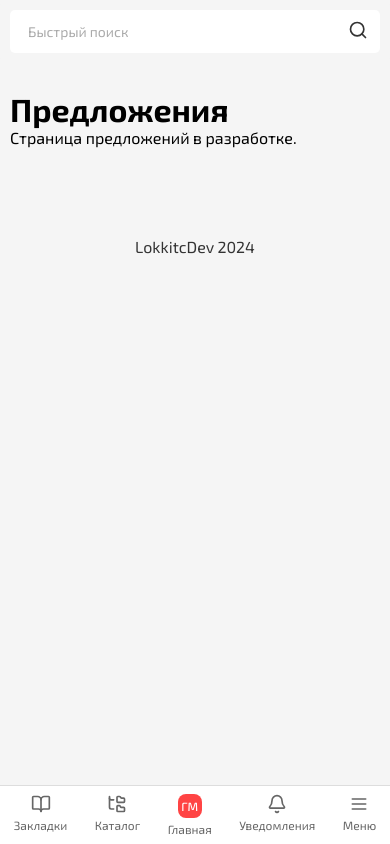
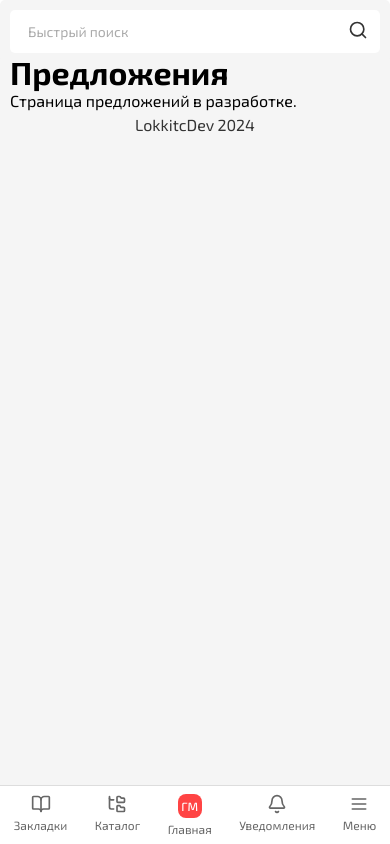
Before and after one commit to lokkitc/lokkitc-dev, a React (Vite) app in the folder client/: page /offers in a window 390 px wide. Built offline with nearby package versions, Linux system fonts and the light colour scheme.

Commit message:
Update Base.css to enhance spacing and border-radius variables for improved layout consistency. Adjust header and button styles for better responsiveness, including padding and dimensions. Refactor mobile navigation styles for optimized display on smaller screens.

```diff
--- a/client/src/components/Base.css
+++ b/client/src/components/Base.css
@@ -9,6 +9,16 @@
   --color-text-muted-light: #999999;
   --color-border-primary-light: #dddddd;
   --color-border-secondary-light: #eeeeee;
+  --spacing-xs: 0.3125rem; /* 5px */
+  --spacing-sm: 0.625rem;  /* 10px */
+  --spacing-md: 0.9375rem; /* 15px */
+  --spacing-lg: 1.25rem;   /* 20px */
+  --spacing-xl: 6.25rem;   /* 100px */
+  --spacing-2xl: 12.5rem;  /* 200px */
+  --spacing-3xl: 18.75rem; /* 300px */
+  --spacing-4xl: 25rem;    /* 400px */
+  --border-radius: 0.5rem; /* 8px */
+  --border-radius-sm: 0.25rem; /* 4px */
 }
 
 :root[data-theme="dark"] {
@@ -46,21 +56,8 @@
   --font-weight-normal: 400;
   --font-weight-bold: 700;
 
-  /* Отступы */
-  --spacing-xs: 5px;
-  --spacing-sm: 10px;
-  --spacing-md: 15px;
-  --spacing-lg: 20px;
-  --spacing-xl: 100px;
-  --spacing-2xl: 200px;
-  --spacing-3xl: 300px;
-  --spacing-4xl: 400px;
-
   /* Шрифты */
   --font-family-primary: "Exo 2", sans-serif;
-
-  --border-radius: 8px;
-  --border-radius-sm: 4px;
 }
 
 * {
@@ -74,6 +71,7 @@ body {
 }
 
 .header {
+  height: 3rem;
   width: 100%;
   background: var(--color-background-primary);
   position: relative;
@@ -85,7 +83,6 @@ body {
   display: flex;
   align-items: center;
   justify-content: space-between;
-  gap: 20px;
   position: relative;
   z-index: 100;
 }
@@ -109,7 +106,7 @@ body {
 .action-button, .action-button.theme-toggle {
   background: none;
   border: none;
-  padding: 8px;
+  padding: 0.5rem;
   cursor: pointer;
   position: relative;
   color: var(--color-text-primary);
@@ -133,8 +130,8 @@ body {
   align-items: center;
   justify-content: center;
   border-radius: 50%;
-  width: 40px;
-  height: 40px;
+  width: 2.5rem;
+  height: 2.5rem;
   background: var(--color-background-secondary);
   transition: all 0.3s ease;
 }
@@ -151,7 +148,6 @@ body {
   flex: 1;
 }
 
-
 .nav-link {
   color: var(--color-text-secondary);
   text-decoration: none;
@@ -167,17 +163,15 @@ body {
   color: var(--color-accent-primary);
 }
 
-
-
-
 @media (max-width: 768px) {
   .main-nav {
     display: none;
   }
 
   .container {
-    padding-top: 80px;
-    padding-bottom: 80px;
+    padding-top: 0;
+    margin-left: var(--spacing-sm);
+    margin-right: var(--spacing-sm);
   }
 
   .nav-actions-mobile {
@@ -215,22 +209,19 @@ body {
     align-items: center;
     width: 100%;
     background: var(--color-background-primary);
-    height: 27px;
+    height: 1.6875rem;
     border-radius: 5px;
-    padding: 8px 12px;
+    padding: 0.5rem 0.75rem;
     position: relative;
   }
 
   .nav-actions-mobile-input input {
-    padding: 6px;
+    padding: 0.375rem;
     width: 100%;
     background: transparent;
     border: none;
     color: white;
     font-size: 14px;
-  }
-  .container {
-    margin: var(--spacing-sm);
   }
 
   .nav-actions-mobile-input input::placeholder {
@@ -247,7 +238,7 @@ body {
     color: var(--color-text-primary);
     cursor: pointer;
     font-size: 16px;
-    margin-left: 8px;
+    margin-left: 0.5rem;
   }
 
   .search-button:hover {
@@ -257,7 +248,6 @@ body {
   .bottom-mobile-navbar {
     display: flex;
   }
-
 
   .bottom-mobile-navbar {
     display: flex;
@@ -283,8 +273,8 @@ body {
   .bottom-mobile-navbar .main-icon {
     background: var(--color-accent-primary);
     color: white;
-    width: 24px;
-    height: 24px;
+    width: 1.5rem;
+    height: 1.5rem;
     border-radius: var(--border-radius);
     display: flex;
     align-items: center;
```
